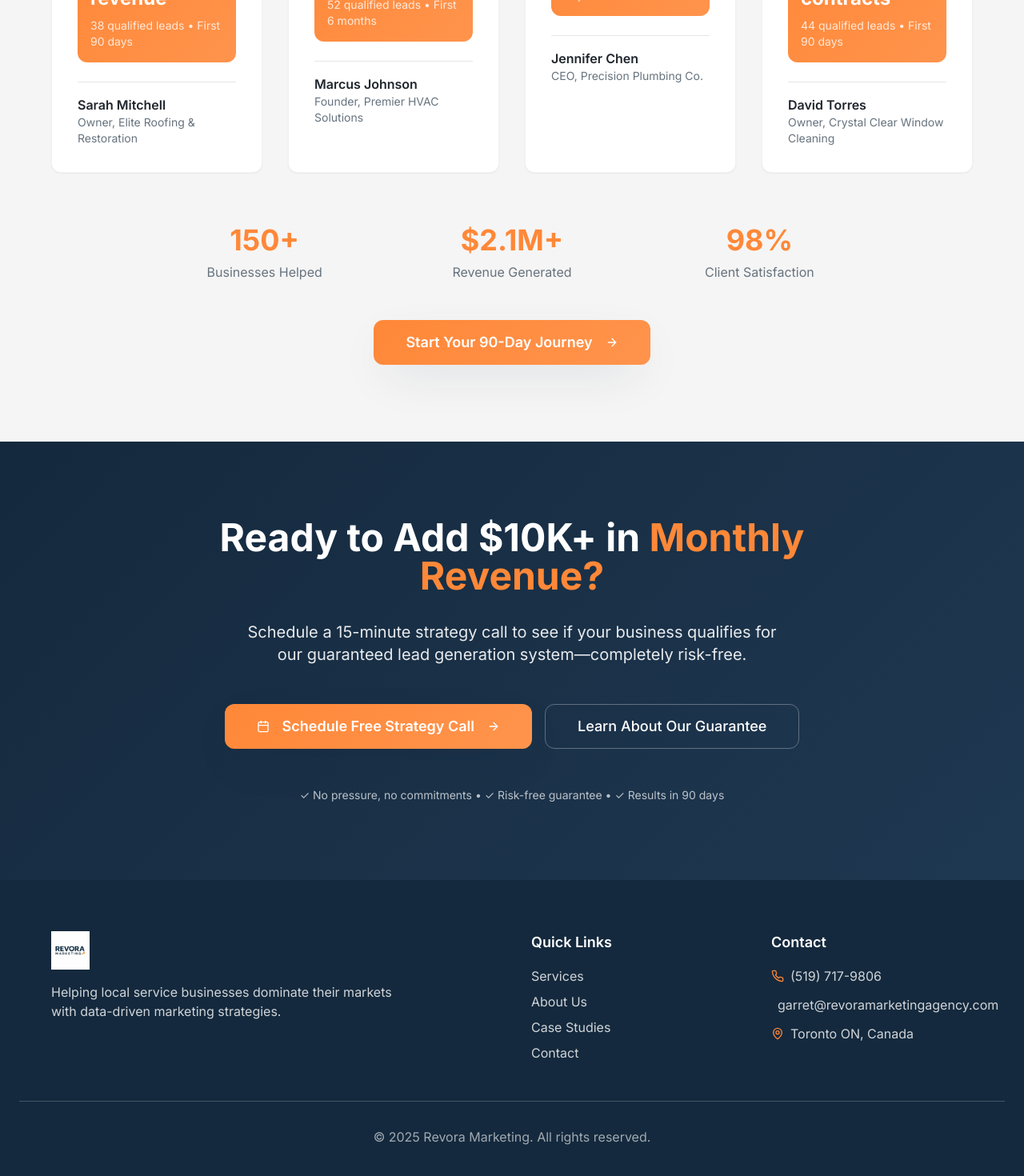
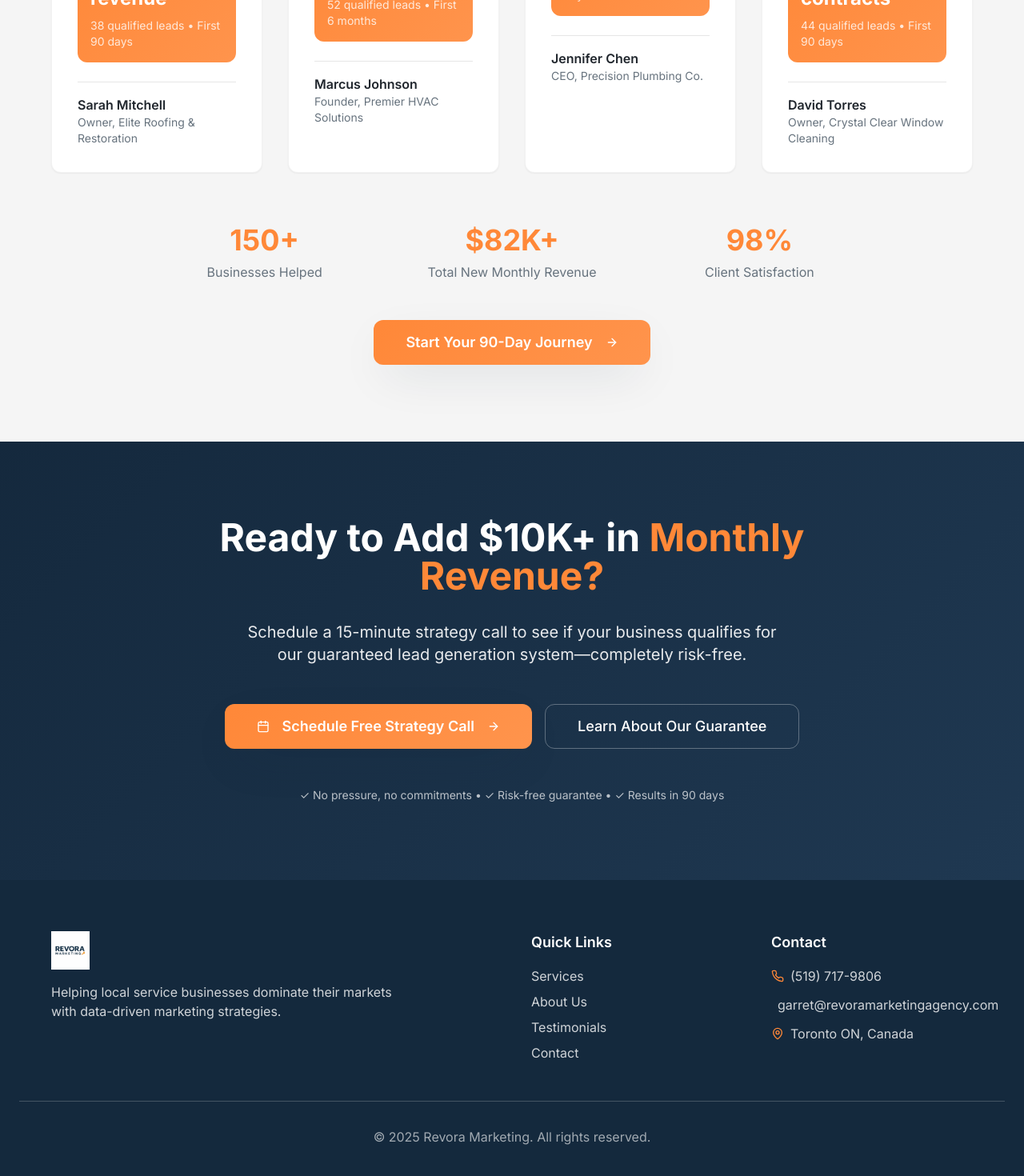
Before and after one commit to garretireland/revora-marketing-showcase-860fe100, a React (Vite) app: page / in a window 1280 px wide. Shown: the part 5242-6712 px from the top of the page at 80% size. Built offline with nearby package versions, Linux system fonts and the light colour scheme; the HTML template or start-up script is replaced by a standard one.

Commit message:
Update footer links and revenue

```diff
--- a/src/components/Footer.tsx
+++ b/src/components/Footer.tsx
@@ -34,7 +34,7 @@ const Footer = () => {
               </li>
               <li>
                 <a href="/case-studies" className="text-primary-foreground/80 hover:text-accent transition-colors">
-                  Case Studies
+                  Testimonials
                 </a>
               </li>
               <li>
--- a/src/components/Testimonials.tsx
+++ b/src/components/Testimonials.tsx
@@ -113,8 +113,8 @@ const Testimonials = () => {
               <div className="text-muted-foreground">Businesses Helped</div>
             </div>
             <div className="text-center space-y-2">
-              <div className="text-4xl font-bold text-accent">$2.1M+</div>
-              <div className="text-muted-foreground">Revenue Generated</div>
+              <div className="text-4xl font-bold text-accent">$82K+</div>
+              <div className="text-muted-foreground">Total New Monthly Revenue</div>
             </div>
             <div className="text-center space-y-2">
               <div className="text-4xl font-bold text-accent">98%</div>
```
